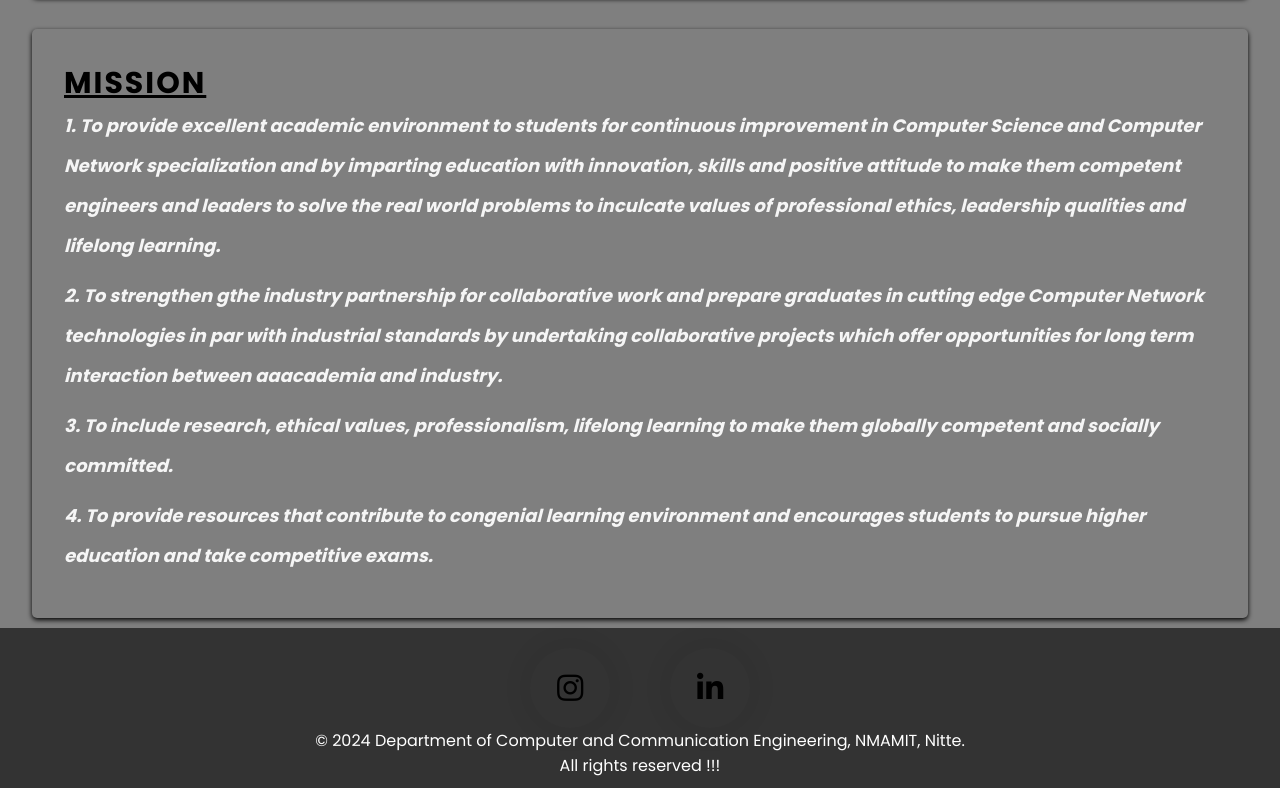
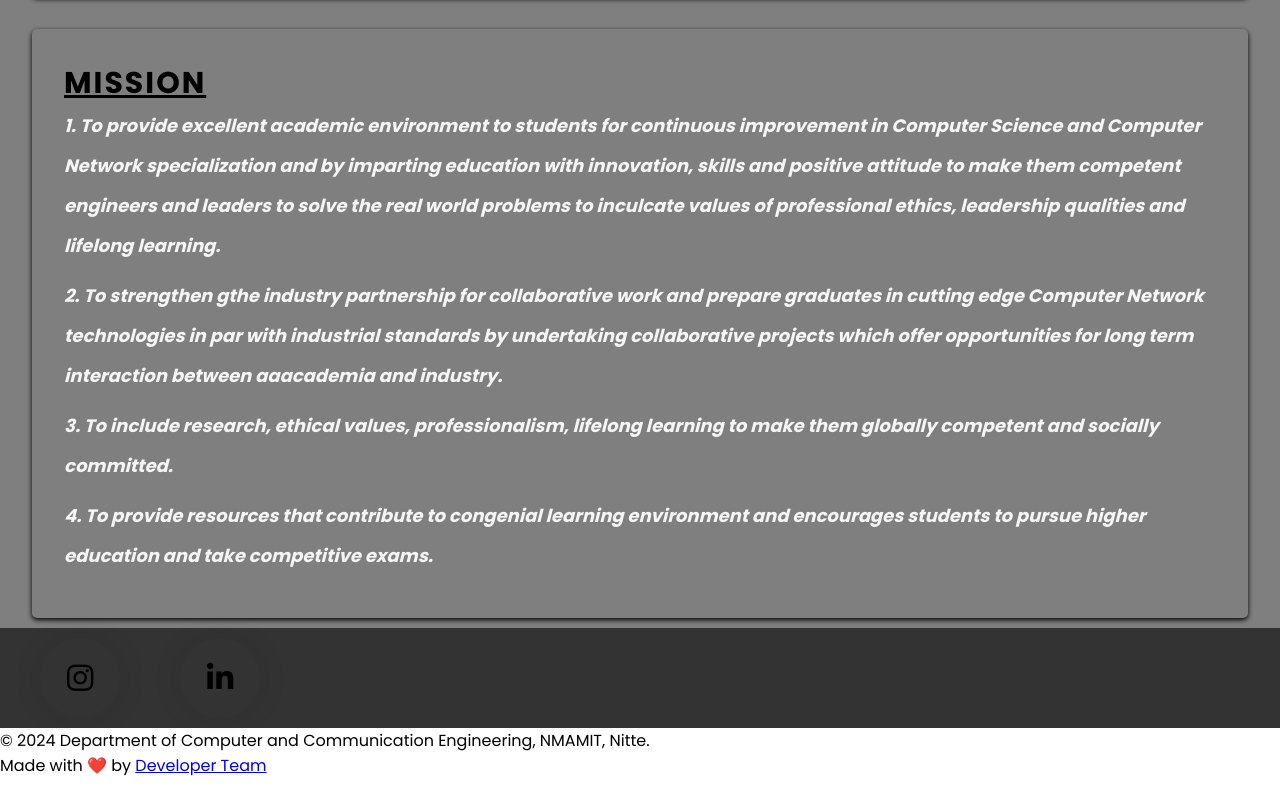
Before and after one commit to ACCESS-NMAMIT/CCE-Website, a website: page index.html in a window 1280 px wide. Shown: the part 1566-2354 px from the top of the page. Drawn offline with Linux system fonts and the light colour scheme.

Commit message:
Update index.html

```diff
--- a/index.html
+++ b/index.html
@@ -77,10 +77,6 @@
 
         <!-- Footer -->
         <footer>
-            <!-- Social media  -->
-
-      <div class="hero">
-        <!-- <button id="darkModeToggle">🌙 Dark Mode</button> -->
 
         <div class="social-links">
             <a href="https://www.instagram.com/access.nmamit" target="_blank"><i class="fab fa-instagram"></i></a>
@@ -89,7 +85,7 @@
 
       </div>
           <p>&copy; 2024 Department of Computer and Communication Engineering, NMAMIT, Nitte. </p>
-          <p>All rights reserved !!!</p>
+          <p>Made with ❤️ by <a href="developers.html">Developer Team</a></p>
       </footer>
   </div>
 
```
